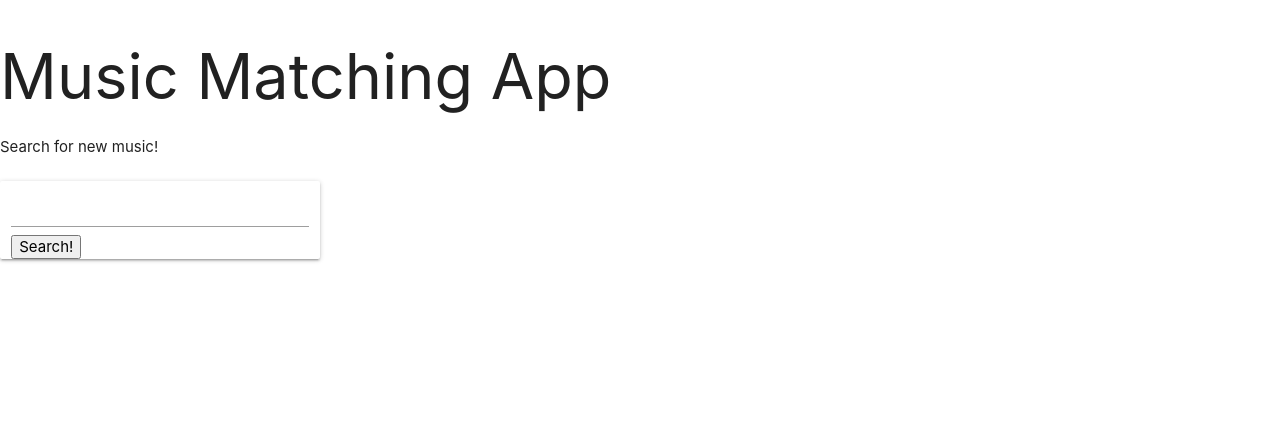
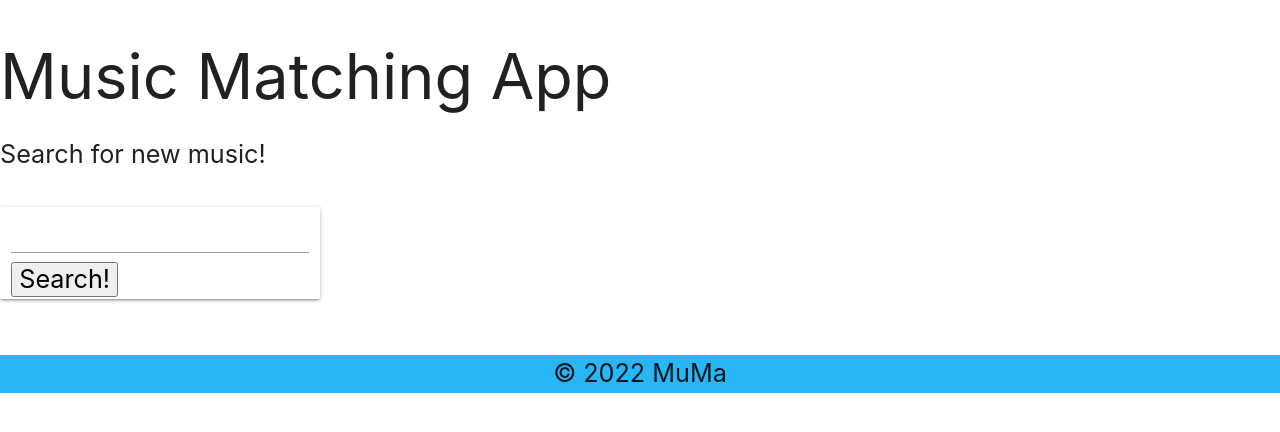
Before and after one commit to hazel-jimenez/MuMa, a plain HTML site: page index.html in a window 1280 px wide. Drawn offline with nearby package versions, Linux system fonts and the light colour scheme; no server answers.

Commit message:
Update index.html

```diff
--- a/index.html
+++ b/index.html
@@ -18,7 +18,7 @@
     <title>MuMa</title>
   </head>
 
-  <body>
+  <body class="flow-text">
     <header class="hero">
       <h1 class="app-title"><i class=""></i>Music Matching App</h1>
       <p>Search for new music!</p>
@@ -32,17 +32,24 @@
     </section>
 
     <section class="row">
-      <div class="col s12 m3" id="artist-block">
-
-      </div>
-
-      <div class="col s12 m3" id="news-block"></div>
+      <div class="col s12 m9" id="artist-block"></div>
+      <div class="col s12 m3 right-align" id="news-block"></div>
     </section>
     <section>
       <div>
 
       </div>
     </section>
+    <section>
+      <footer>
+      </div>
+      <div class="footer-copyright light-blue lighten-1 center">
+        <div class="container">
+        © 2022 MuMa
+        </div>
+      </div>
+    </footer>
+  </section>
     <script src="https://cdnjs.cloudflare.com/ajax/libs/materialize/1.0.0/js/materialize.min.js"></script>
     <script src="./assets/script.js"></script>
   </body>
```
